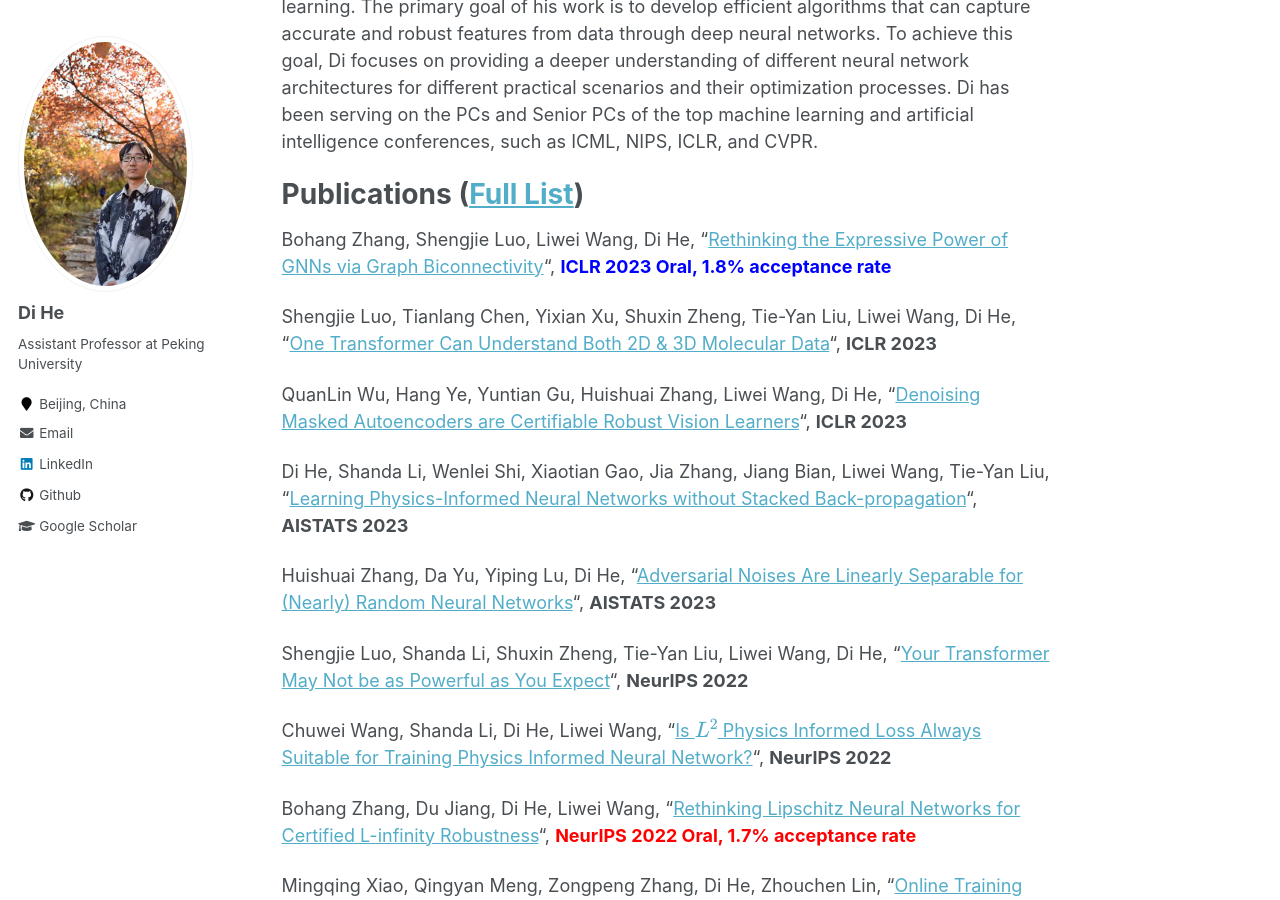
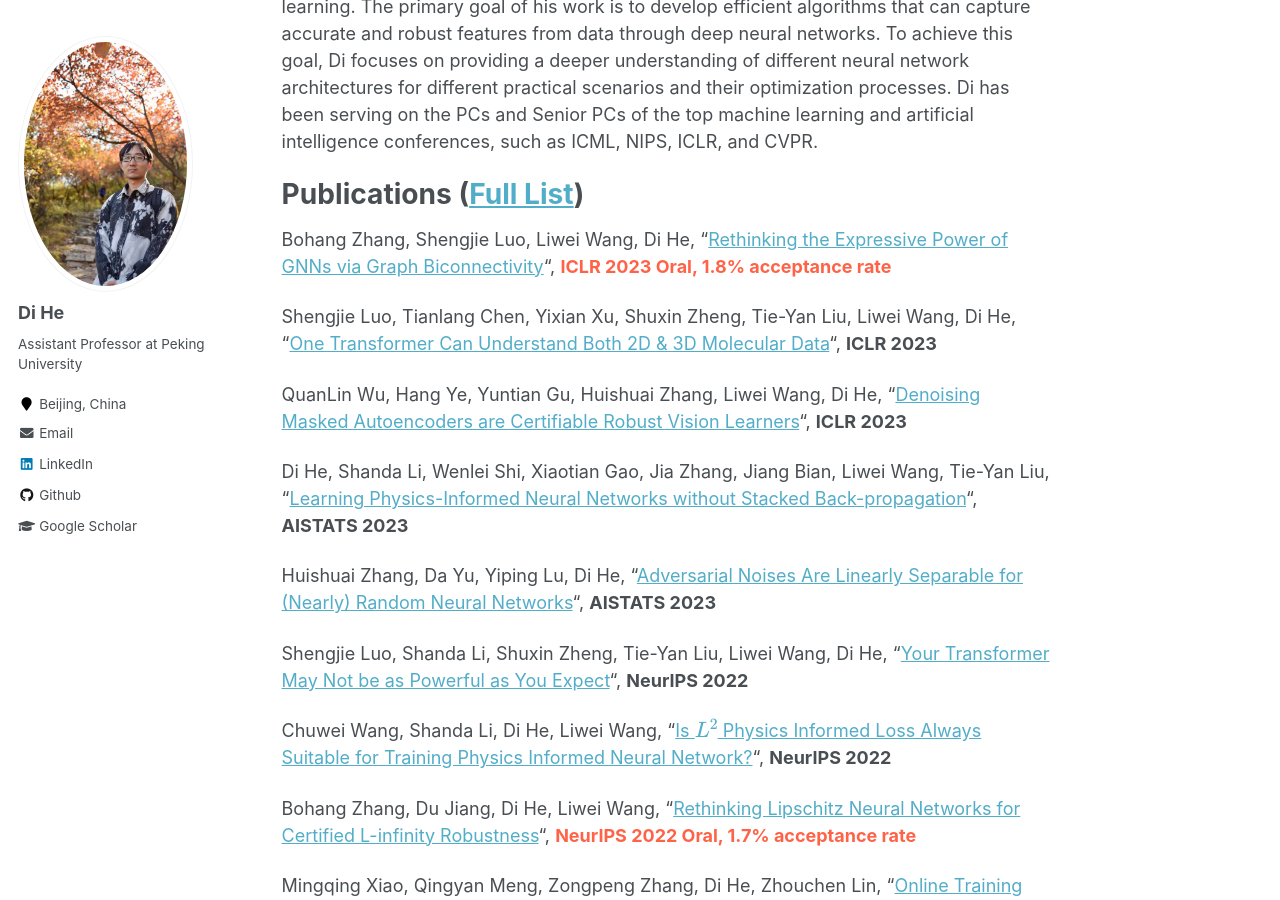
Before and after one commit to DiHe-PKU/DiHe-PKU.github.io, a Jekyll site: the page built from _pages/about.md, in a window 1280 px wide and 900 px high, scrolled down 326 px. Built offline with Jekyll 4.4.1, drawn with Linux system fonts in a browser that asks for light colours; formulas are drawn with MathJax 3.

Commit message:
Update about.md

```diff
--- a/_pages/about.md
+++ b/_pages/about.md
@@ -16,7 +16,7 @@ Di’s main research (current and past) include representation learning (large-s
 Publications ([Full List](https://scholar.google.com/citations?hl=zh-CN&user=orVoz4IAAAAJ&view_op=list_works&sortby=pubdate))
 =====
 
-Bohang Zhang, Shengjie Luo, Liwei Wang, Di He, “[Rethinking the Expressive Power of GNNs via Graph Biconnectivity](https://openreview.net/forum?id=r9hNv76KoT3)“, **<font color="#0000ff"> ICLR 2023 Oral, 1.8% acceptance rate</font>**
+Bohang Zhang, Shengjie Luo, Liwei Wang, Di He, “[Rethinking the Expressive Power of GNNs via Graph Biconnectivity](https://openreview.net/forum?id=r9hNv76KoT3)“, **<font color=tomato> ICLR 2023 Oral, 1.8% acceptance rate</font>**
 
 Shengjie Luo, Tianlang Chen, Yixian Xu, Shuxin Zheng, Tie-Yan Liu, Liwei Wang, Di He, “[One Transformer Can Understand Both 2D & 3D Molecular Data](https://openreview.net/forum?id=vZTp1oPV3PC)“, **ICLR 2023**
 
@@ -30,7 +30,7 @@ Shengjie Luo, Shanda Li, Shuxin Zheng, Tie-Yan Liu, Liwei Wang, Di He, “[Your
 
 Chuwei Wang, Shanda Li, Di He, Liwei Wang, “[Is $L^2$ Physics Informed Loss Always Suitable for Training Physics Informed Neural Network?](https://openreview.net/forum?id=cy1TKLRAEML)“, **NeurIPS 2022**
 
-Bohang Zhang, Du Jiang, Di He, Liwei Wang, “[Rethinking Lipschitz Neural Networks for Certified L-infinity Robustness](https://openreview.net/forum?id=xaWO6bAY0xM)“, **<font color=red> NeurIPS 2022 Oral, 1.7% acceptance rate</font>**
+Bohang Zhang, Du Jiang, Di He, Liwei Wang, “[Rethinking Lipschitz Neural Networks for Certified L-infinity Robustness](https://openreview.net/forum?id=xaWO6bAY0xM)“, **<font color=tomato> NeurIPS 2022 Oral, 1.7% acceptance rate</font>**
 
 Mingqing Xiao, Qingyan Meng, Zongpeng Zhang, Di He, Zhouchen Lin, “[Online Training Through Time for Spiking Neural Networks](https://openreview.net/forum?id=Siv3nHYHheI)“, **NeurIPS 2022**
 
@@ -42,7 +42,7 @@ Bohang Zhang, Du Jiang, Di He, Liwei Wang, “[Boosting the Certified Robustness
 
 Shengjie Luo, Shanda Li, Tianle Cai, Di He, Dinglan Peng, Shuxin Zheng, Guolin Ke, Liwei Wang, Tie-Yan Liu, “[Stable, Fast and Accurate: Kernelized Attention with Relative Positional Encoding](https://arxiv.org/abs/2106.12566)“, **NeurIPS 2021**
 
-Chengxuan Ying, Tianle Cai, Shengjie Luo, Shuxin Zheng, Guolin Ke, Di He, Yanming Shen, Tie-Yan Liu, “[Do Transformers Really Perform Bad for Graph Representation?](https://arxiv.org/abs/2106.05234)“, **<font color=red> Winner of KDD CUP 2021 – Graph Prediction Track，NeurIPS 2021</font>**
+Chengxuan Ying, Tianle Cai, Shengjie Luo, Shuxin Zheng, Guolin Ke, Di He, Yanming Shen, Tie-Yan Liu, “[Do Transformers Really Perform Bad for Graph Representation?](https://arxiv.org/abs/2106.05234)“, **<font color=tomato> Winner of KDD CUP 2021 – Graph Prediction Track，NeurIPS 2021</font>**
 
 Shuqi Lu, Di He, Chenyan Xiong, Guolin Ke, Waleed Malik, Zhicheng Dou, Paul Bennett, Tie-Yan Liu, Arnold Overwijk, “[Less is More: Pre-train a Strong Text Encoder for Dense Retrieval Using a Weak Decoder](https://arxiv.org/abs/2102.09206)“, **EMNLP 2021**
 
```
